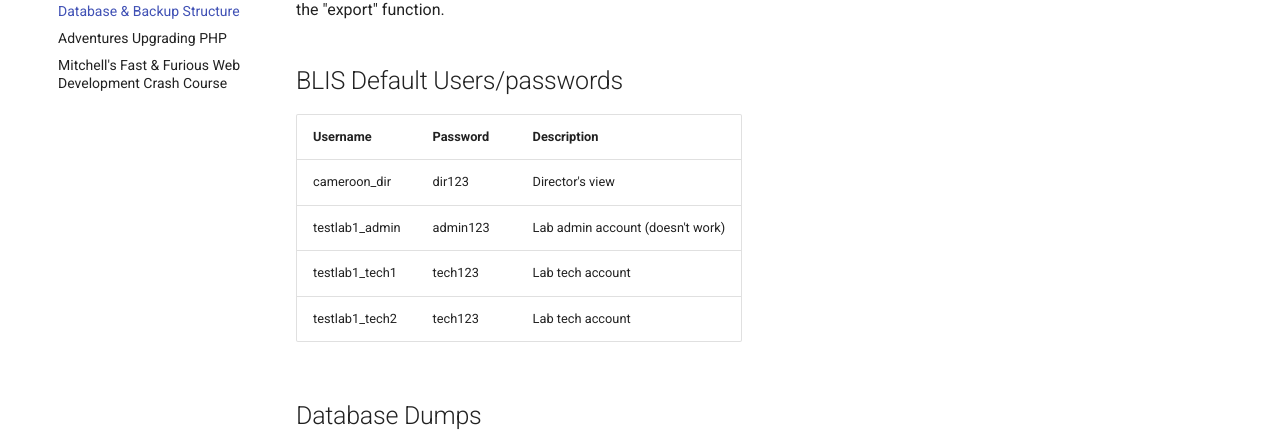
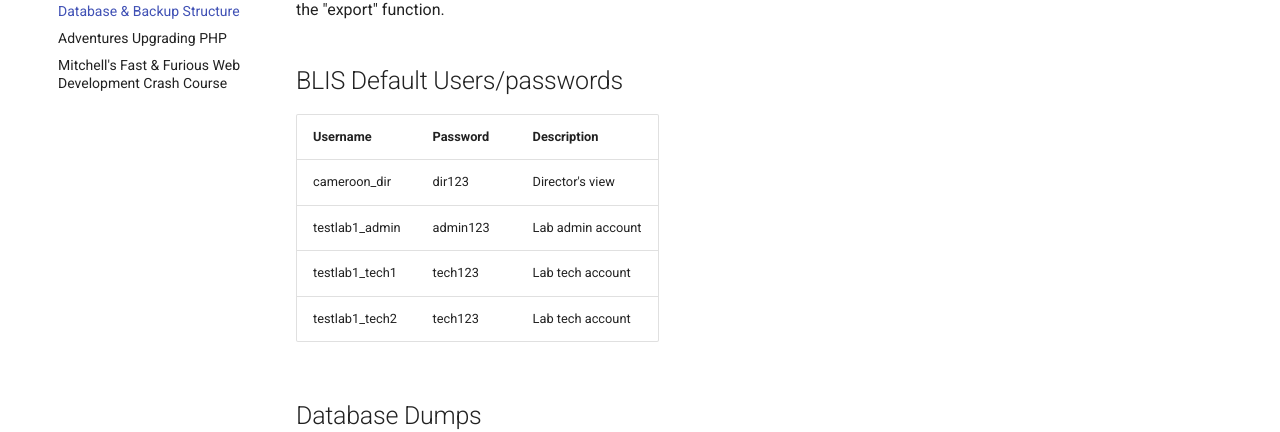
Before and after one commit to c4g-spr22-blis/c4g-spr22-blis.github.io, an MkDocs documentation site: the page built from docs/mitchell/data-structure.md, in a window 1280 px wide and 952 px high. Shown: the part 208-640 px from the top of the window. Built offline with MkDocs 1.6.1 and Material for MkDocs 9.7.7, drawn with Linux system fonts in a browser that asks for light colours.

Commit message:
Remove inaccurate note

```diff
--- a/docs/mitchell/data-structure.md
+++ b/docs/mitchell/data-structure.md
@@ -7,7 +7,7 @@ Notes as I look into the database and structure of the databases, and the backup
 |Username|Password|Description|
 |-|-|-|
 |cameroon_dir|dir123|Director's view|
-|testlab1_admin|admin123|Lab admin account (doesn't work)|
+|testlab1_admin|admin123|Lab admin account|
 |testlab1_tech1|tech123|Lab tech account|
 |testlab1_tech2|tech123|Lab tech account
 
```
